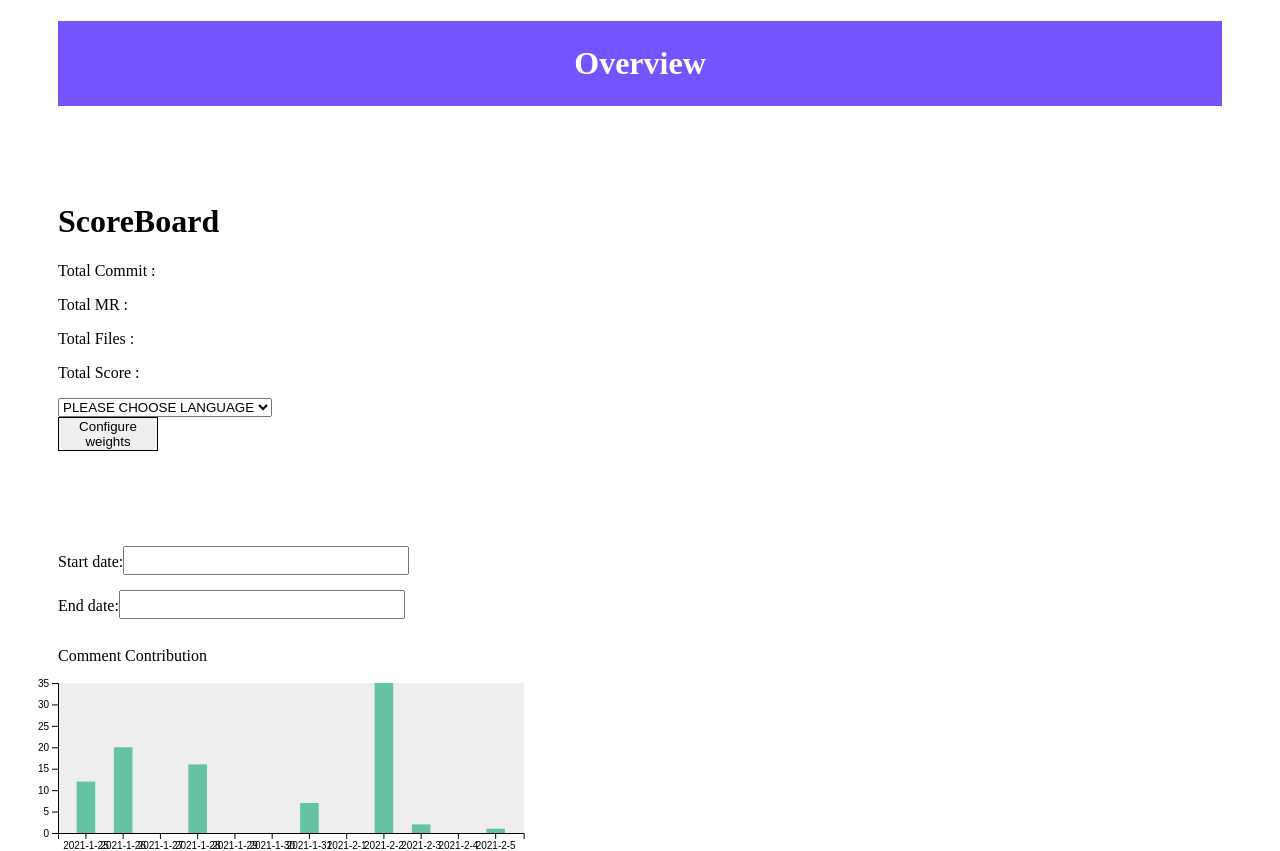
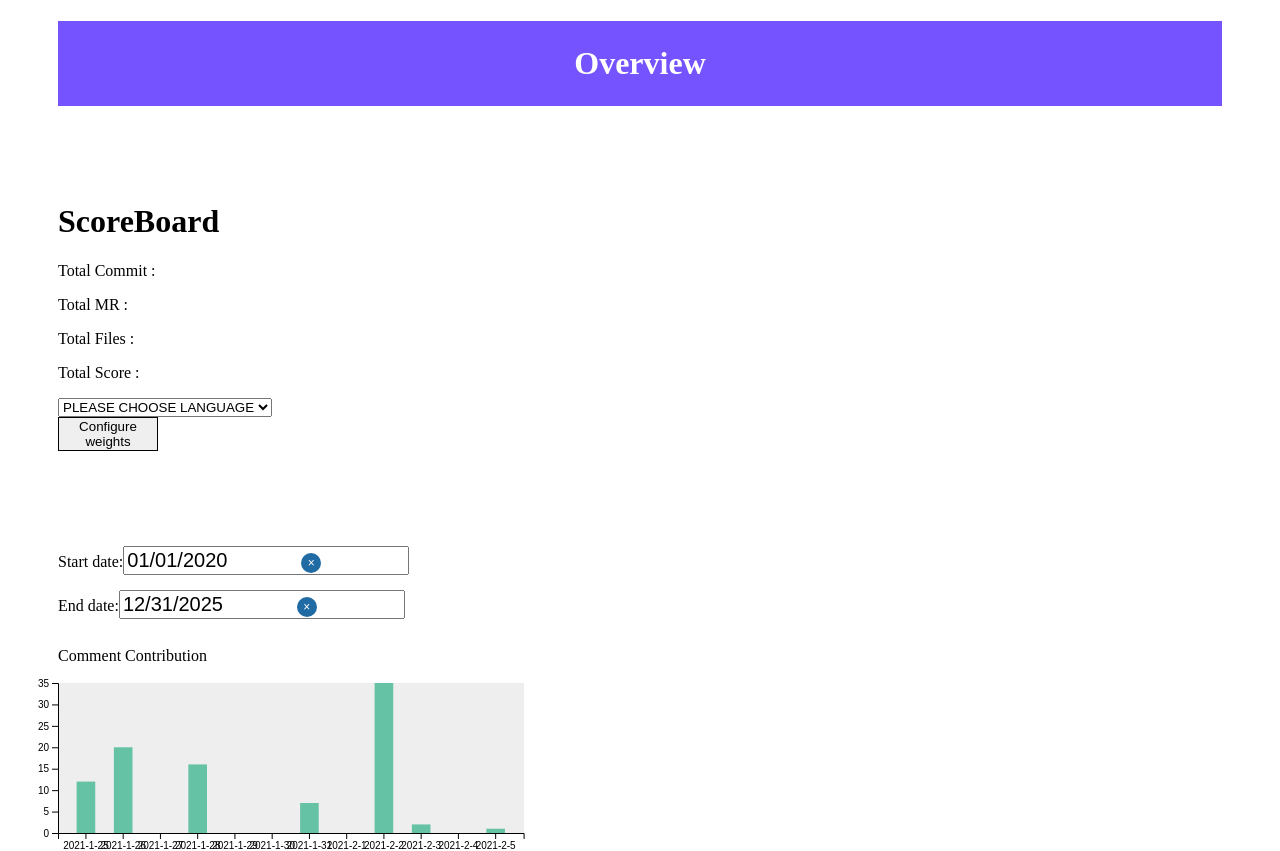
Before and after one commit to MooyGhul/GitlabAnalyzer, a React (Create React App) app in the folder frontend/: page / in a window 1280 px wide. Shown: the top 851 px of the page. Built offline with nearby package versions, Linux system fonts and the light colour scheme.

Commit message:
give start&end date an initial value

```diff
--- a/frontend/src/components/Charts.js
+++ b/frontend/src/components/Charts.js
@@ -111,8 +111,8 @@ export default function Charts () {
     const [data2, setData2] = useState(Comments);
     const [data4, setData4] = useState(contributions);
 
-    const [startDate, setStartDate] = useState(null);
-    const [endDate, setEndDate] = useState(null);
+    const [startDate, setStartDate] = useState(new Date('January 1, 2020 00:00:00'));
+    const [endDate, setEndDate] = useState(new Date('Dec 31, 2025 00:00:00'));
 
     let data1 = data4;
     let data3 = data2;
```
